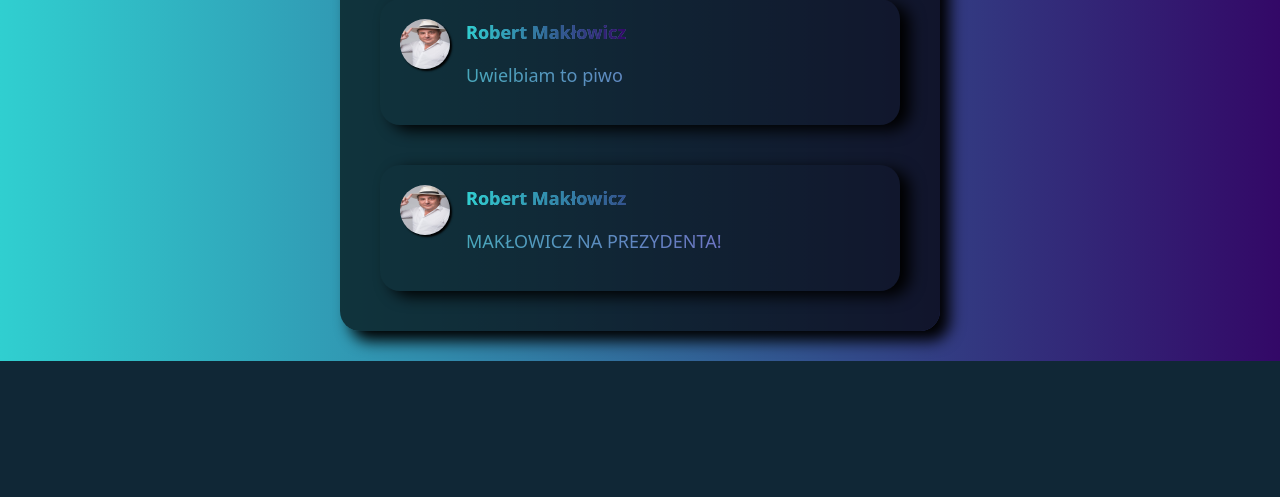
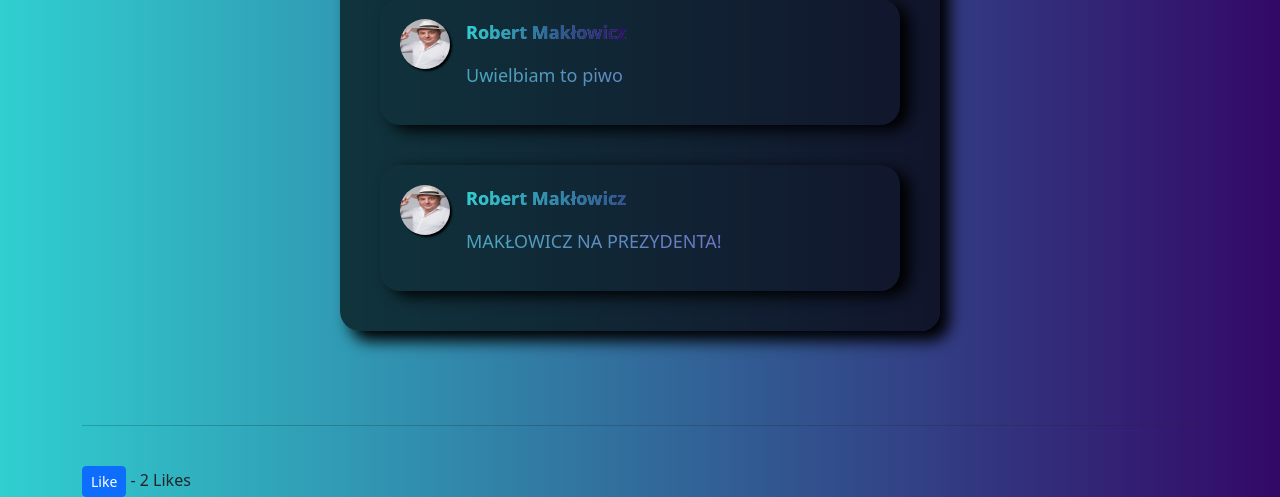
Before and after one commit to Dejwero/DjangoApp, a Django app: page /post/1 in a window 1280 px wide. Shown: the part 1021-1518 px from the top of the page. Before the commit the page ends 1382 px from the top, so only its background shows below. Run offline with Django 4.2, Linux system fonts and the light colour scheme; a user stored in the database is signed in; data comes from the database, SQL or seed files in the repository; both versions use the stored data as it was after the commit.

Commit message:
add new functionality, 'likes'

```diff
--- a/aplikacja/models.py
+++ b/aplikacja/models.py
@@ -1,5 +1,6 @@
 from django.db import models
 from django.contrib.auth.models import User
+
 
 PROFILE_STATUS = (
     ('unfollowed', 'Unfollowed'),
@@ -30,6 +31,8 @@ class Post(models.Model):
     def __str__(self):
         return self.description
 
+    def total_likes(self):
+        return self.likes.count()       # działa poprawnie chociaż python pokazuje błąd
 
 class Comment(models.Model):
     author = models.ForeignKey(Profile, on_delete=models.CASCADE, null=True, blank=True, default=1)
--- a/aplikacja/templates/post.html
+++ b/aplikacja/templates/post.html
@@ -1,4 +1,4 @@
-{% extends "base.html" %}
+ {% extends "base.html" %}
 {% block content %}
 
 {% if user.is_authenticated %}
@@ -40,4 +40,14 @@
 
 {% endif %}
 
+ <br/><br/>
+ <hr>
+ <br/>
+ <form action="{% url 'like_post' post.pk %}" method="POST">
+     {% csrf_token %}
+     <button type="submit", name="post_id", value=" {{ post.id}}", class="btn btn-primary btn-sm">Like</button>
+     - {{ total_likes }} Likes
+ </form>
+
+
 {% endblock content %}
--- a/aplikacja/urls.py
+++ b/aplikacja/urls.py
@@ -1,6 +1,6 @@
 from django.urls import path, include
 from . import views
-from .views import mainpage, post, profile
+from .views import mainpage, post, profile, LikeView
 
 
 urlpatterns = [
@@ -14,6 +14,7 @@ urlpatterns = [
     path('myprofile/', views.myprofile.as_view(), name='my-profile'),
     path('members/', include('django.contrib.auth.urls')),
     path('members/', include('members.urls')),
+    path('like/<int:pk>', LikeView, name='like_post'),
 ]
 from django.contrib.staticfiles.urls import staticfiles_urlpatterns
 
--- a/aplikacja/views.py
+++ b/aplikacja/views.py
@@ -1,10 +1,11 @@
 from django.contrib import messages
-from django.http import HttpResponse
+from django.http import HttpResponse, HttpResponseRedirect
 from django.contrib.auth.models import User, auth
 from django.contrib.auth.forms import UserChangeForm
-from django.shortcuts import render, redirect
+from django.shortcuts import render, redirect, get_object_or_404
 from django.views.generic import ListView, DetailView, CreateView
 from .models import Post, Profile
+from django.urls import reverse, reverse_lazy
 
 # kom 4
 # kom 5
@@ -18,6 +19,12 @@ class post(DetailView):
     model = Post
     template_name = 'post.html'
     fields = '__all__'
+    def get_context_data(self, *args, **kwargs):
+        context = super(post, self).get_context_data(**kwargs)
+        stuff = get_object_or_404(Post, id=self.kwargs['pk'])
+        total_likes = stuff.total_likes()
+        context["total_likes"] = total_likes
+        return context
 
 class profile(DetailView):
     model = Profile
@@ -53,3 +60,9 @@ def signup(request):
             return redirect('signup')
     else:
         return render(request, 'signup.html', {'title': 'Zarejestruj się'})
+
+
+def LikeView(request, pk):
+    posts = get_object_or_404(Post, id=request.POST.get('post_id'))
+    posts.likes.add(request.user)
+    return HttpResponseRedirect(reverse('post-photogram', args=[str(pk)]))
```
Also changed, not shown: db.sqlite3.
